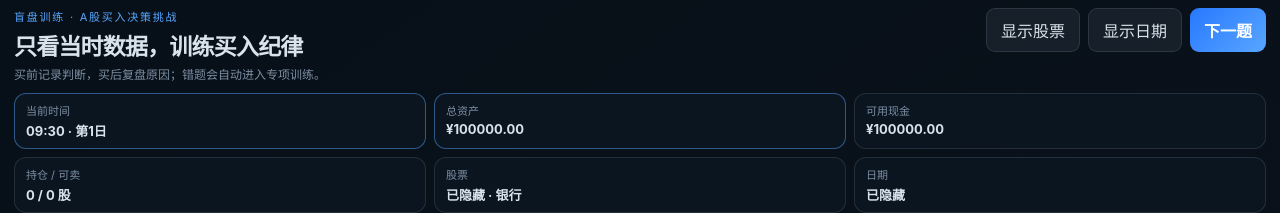
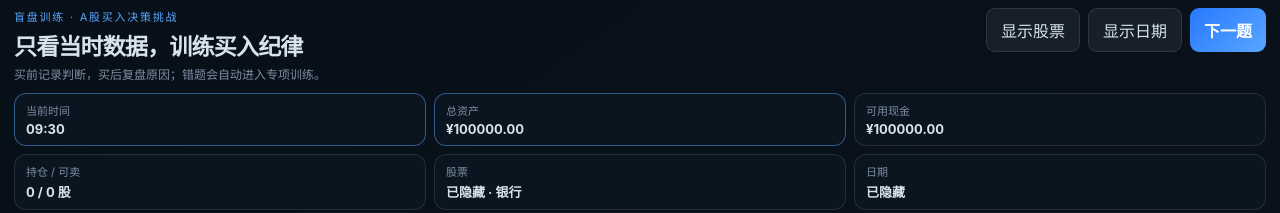
Before and after one commit to lfwf/StockTrading, a React (Vite) app: page / in a window 1280 px wide. Shown: the top 213 px of the page. Built offline with nearby package versions, Linux system fonts and the light colour scheme; no server answers.

Commit message:
Simplify hidden time display

```diff
--- a/src/App.tsx
+++ b/src/App.tsx
@@ -77,7 +77,7 @@ export default function App() {
       </header>
 
       <section className="status-bar">
-        <StatusItem label="当前时间" value={showDate ? scenario.visibleUntil : `${currentTime} · 第${scenario.base.decisionIndex >= 0 ? scenario.base.daily.indexOf(scenario.decisionBar) - scenario.base.decisionIndex + 1 : 1}日`} highlight />
+        <StatusItem label="当前时间" value={showDate ? scenario.visibleUntil : currentTime} highlight />
         <StatusItem label="总资产" value={`¥${currentEquity.toFixed(2)}`} highlight />
         <StatusItem label="可用现金" value={`¥${portfolio.cash.toFixed(2)}`} />
         <StatusItem label="持仓 / 可卖" value={`${heldQuantity} / ${availableQuantity} 股`} />
```
